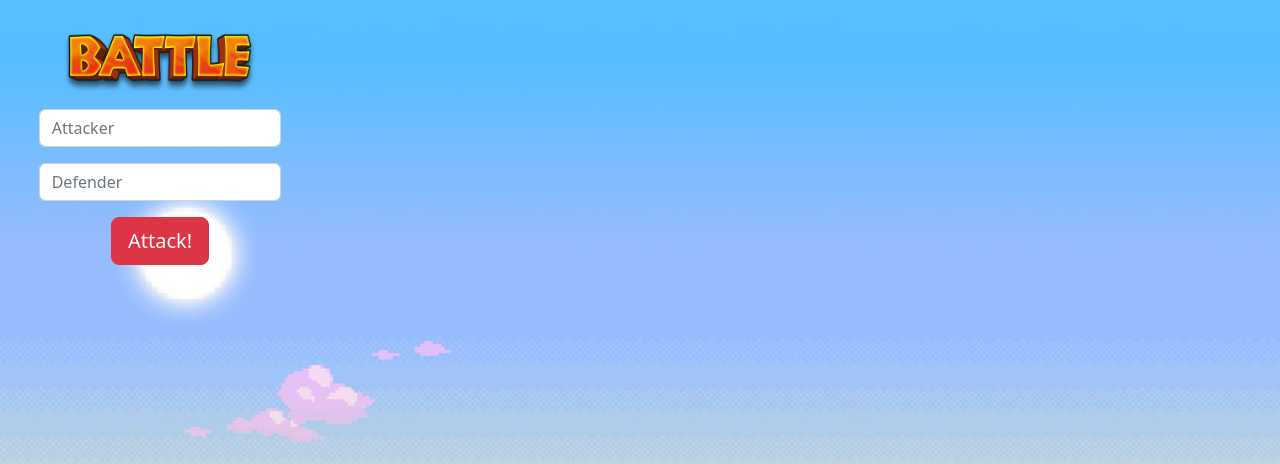
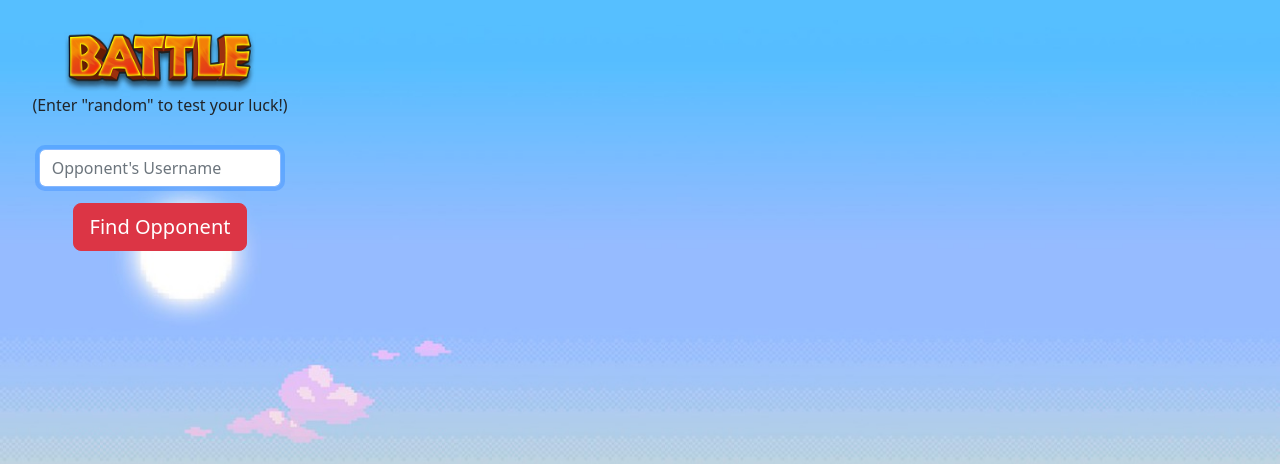
Before and after one commit to ToddGallegos/pokemon_game, a Flask app: page /battle in a window 1280 px wide. Shown: the part 56-520 px from the top of the page. Run offline with Flask 3, Linux system fonts and the light colour scheme; the visitor is signed in with stand-in values (Sample User, id 1); data that the repository does not hold is empty.

Commit message:
freaking mess

```diff
--- a/app/forms.py
+++ b/app/forms.py
@@ -3,11 +3,11 @@ from wtforms import StringField, PasswordField, SubmitField
 from wtforms.validators import DataRequired, EqualTo
 
 class PokemonCatcherForm(FlaskForm):
-    pokemon_name = StringField("Pokemon Name", validators = [DataRequired()])
+    pokemon_name = StringField("Pokemon Name", validators = [DataRequired()], render_kw={'autofocus': True})
     submit = SubmitField()
 
 class SignUpForm(FlaskForm):
-    user_name = StringField("User Name", validators= [DataRequired()])
+    user_name = StringField("User Name", validators= [DataRequired()], render_kw={'autofocus': True})
     email = StringField("Email", validators = [DataRequired()])
     password = PasswordField("Password", validators=[DataRequired()])
     confirm_password = PasswordField("Confirm Password", validators=[DataRequired(), EqualTo('password')])
@@ -16,11 +16,15 @@ class SignUpForm(FlaskForm):
     submit = SubmitField()
 
 class SignInForm(FlaskForm):
-    user_name = StringField("User Name", validators= [DataRequired()])
+    user_name = StringField("User Name", validators= [DataRequired()], render_kw={'autofocus': True})
     password = PasswordField("Password", validators=[DataRequired()])
     submit = SubmitField()
 
 class AttackForm(FlaskForm):
-    attacker = StringField("Attacker", validators=[DataRequired()])
+    attacker = StringField("Attacker", validators=[DataRequired()], render_kw={'autofocus': True})
     defender = StringField("Defender", validators=[DataRequired()])
     submit = SubmitField()
+
+class UserAttackForm(FlaskForm):
+    opponent = StringField("Opponent username", validators=[DataRequired()], render_kw={'autofocus': True})
+    submit_user = SubmitField()
--- a/app/routes.py
+++ b/app/routes.py
@@ -1,9 +1,10 @@
 from app import app
 from flask import render_template, request, redirect, url_for, flash
-from .forms import PokemonCatcherForm, SignUpForm, SignInForm, AttackForm
+from .forms import PokemonCatcherForm, SignUpForm, SignInForm, AttackForm, UserAttackForm
 from .models import User, Pokemon
 import requests
 from flask_login import login_user, logout_user, current_user
+from random import randint
 
 @app.route('/')
 def homepage():
@@ -15,9 +16,8 @@ def pokemon():
     if request.method == "POST":
         if form.validate():
             pokemon_name = form.pokemon_name.data
-
             def pokemon_info(p_name):
-                response = requests.get(f'https://pokeapi.co/api/v2/pokemon/{p_name.lower()}')
+                response = requests.get(f'https://pokeapi.co/api/v2/pokemon/{p_name}')
                 if response.ok:
                     my_pokemon = {'pokemon_name': response.json()['forms'][0]['name'],
                                 'base_hp': response.json()['stats'][0]['base_stat'],
@@ -28,8 +28,11 @@ def pokemon():
                                 'front_shiny_sprite': response.json()['sprites']['front_default']}
                     return my_pokemon
 
-            the_pokemon = pokemon_info(pokemon_name)
-
+            if pokemon_name.lower() == "random":
+                pokemon_index = randint(1, 1279)
+                the_pokemon = pokemon_info(pokemon_index)
+            else:
+                the_pokemon = pokemon_info(pokemon_name.lower())
 
             if current_user.is_authenticated:
 
@@ -68,27 +71,99 @@ def mypokemon():
     pokemons = Pokemon.query.filter_by(user_id = current_user.id)
     return render_template('mypokemon.html', pokemons = pokemons)
 
-@app.route('/battle')
+@app.route('/battle', methods = ["GET", "POST"])
 def battle():
     form = AttackForm()
+    opponentform = UserAttackForm()
     pokemons = Pokemon.query.filter_by(user_id = current_user.id)
+
     if request.method == "POST":
+        if opponentform.validate():
+            opponent_user_name = opponentform.opponent.data
+            opp = User.query.filter_by(user_name = opponent_user_name).first()
+
+            if opponent_user_name.lower() == "random":
+                opponents = User.query.all()
+                randomindex = randint(0, len(opponents) - 1)
+                opponent_user_name = opponents[randomindex].user_name
+                while opponent_user_name == current_user.user_name:
+                    randomindex = randint(0, len(opponents) - 1)
+                    opponent_user_name = opponents[randomindex].user_name
+                enemy_pokemons = Pokemon.query.join(User).filter(User.user_name == opponent_user_name).all()
+                return render_template('battle.html', pokemons = pokemons, form = form, opponentform = opponentform, enemy_pokemons = enemy_pokemons, opponent_user_name = opponent_user_name)
+            if opp:
+                enemy_pokemons = Pokemon.query.join(User).filter(User.user_name == opponent_user_name).all()
+                if form.validate():
+                    attacker = form.attacker.data.capitalize()
+                    defender = form.defender.data.capitalize()
+
+                    pokemon1 = Pokemon.query.filter_by(pokemon_name = attacker)
+                    pokemon2 = Pokemon.query.filter_by(pokemon_name = defender)
+                    return redirect(url_for('fight'))
+                return render_template('battle.html', pokemons = pokemons, form = form, opponentform = opponentform, enemy_pokemons = enemy_pokemons, opponent_user_name = opponent_user_name)
+            else:
+                flash("User does not exist.")
+                return redirect(url_for('battle'))
+    return render_template('battle.html', pokemons = pokemons, form = form, opponentform = opponentform)
+
+@app.route('/battle/<opponent_user_name>/fight', methods = ["GET", "POST"])
+def fight(opponent_user_name):
+    form = AttackForm()
+    opponentform = UserAttackForm()
+    opponentform.opponent.data = opponent_user_name
+    pokemons = Pokemon.query.filter_by(user_id = current_user.id).all()
+    enemy_pokemons = Pokemon.query.join(User).filter(User.user_name == opponent_user_name).all()
+    if request.method == "POST":
+        # if opponentform.validate():
+        #     redirect(url_for(battle))
         if form.validate():
             attacker = form.attacker.data.capitalize()
             defender = form.defender.data.capitalize()
 
-            pokemon1 = Pokemon.query.filter_by(pokemon_name = attacker)
-            pokemon2 = Pokemon.query.filter_by(pokemon_name = defender)
+            pokemon1 = Pokemon.query.filter_by(pokemon_name = attacker).first()
+            pokemon2 = Pokemon.query.filter_by(pokemon_name = defender).first()
+            if pokemon1 not in pokemons:
+                form.attacker.data = ''
+            if pokemon2 not in enemy_pokemons:
+                form.defender.data = ''
+            if pokemon2 in enemy_pokemons and pokemon1 in pokemons:
+                pokemon1.attack(pokemon2)
+                enemy_pokemons = Pokemon.query.join(User).filter(User.user_name == opponent_user_name).all()
+                pokemons = Pokemon.query.filter_by(user_id = current_user.id).all()
+                if not pokemon2:
+                    form.defender.data = ''
 
-    return render_template('battle.html', pokemons = pokemons, form = form)
+                if enemy_pokemons:
+                    if len(enemy_pokemons) > 1:
+                        enemy_pokemons[randint(0, len(enemy_pokemons) - 1)].attack(pokemon1)
+                        pokemons = Pokemon.query.filter_by(user_id = current_user.id).all()
+                        if not pokemon1:
+                            form.attacker.data = ''
 
+                    else:
+                        enemy_pokemons[0].attack(pokemon1)
+                        pokemons = Pokemon.query.filter_by(user_id = current_user.id).all()
+                else:
+                    flash("You won!")
+                    return redirect(url_for('homepage'))
+                if not pokemons:
+                    flash("You lost!")
+                    return redirect(url_for('homepage'))
+            if not pokemon1:
+                form.attacker.data = ''
+            if not pokemon2:
+                form.defender.data = ''
+            return render_template('battle.html', pokemons = pokemons, form = form, opponentform = opponentform, enemy_pokemons = enemy_pokemons, opponent_user_name = opponent_user_name)
+        return render_template('battle.html', pokemons = pokemons, form = form, opponentform = opponentform, enemy_pokemons = enemy_pokemons, opponent_user_name = opponent_user_name)
+
+    return render_template('battle.html', pokemons = pokemons, form = form, opponentform = opponentform, enemy_pokemons = enemy_pokemons, opponent_user_name = opponent_user_name)
 
 @app.route('/mypokemon/<pokemon_id>/delete')
 def delete_pokemon(pokemon_id):
     pokemon = Pokemon.query.get(pokemon_id)
     if current_user.id != pokemon.user_id:
         flash("That Pokemon doesn't belong to you.")
-        redirect(url_for('mypokemon'))
+        return redirect(url_for('mypokemon'))
     pokemon.delete_pokemon()
     flash("Pokemon deleted.")
     return redirect(url_for('mypokemon'))
--- a/app/templates/battle.html
+++ b/app/templates/battle.html
@@ -3,19 +3,42 @@
 
 <div class="d-inline-block" style="width:25vw; float:left; margin: 2rem 0 0 0">
     <img style="width:80%; padding-left: 20%" src="{{ url_for('static', filename='battle-logo.png') }}" alt="battle logo">
-    <div style="text-align:center">
-        <form method="POST" class="container col-10">
-            {{ form.hidden_tag() }}
-            {{ form.attacker(style="margin-top:1rem", class='form-control', placeholder='Attacker', autocomplete='off') }}
-            {{ form.defender(style="margin-top:1rem", class='form-control', placeholder='Defender', autocomplete='off') }}
-            {{ form.submit(value="Attack!", style="margin-top:1rem", class="btn btn-danger btn-lg") }}
-        </form>
-    </div>
+    {% if not opponent_user_name %}
+        <p style="text-align:center; font-weight:500">(Enter "random" to test your luck!)</p>
+        <div style="text-align:center; margin-top:2rem">
+            <form method="POST" class="container col-10">
+                {{ opponentform.hidden_tag() }}
+                {{ opponentform.opponent(style="margin-top:1rem", class='form-control', placeholder="Opponent's Username", autocomplete='off') }}
+                {{ opponentform.submit_user(value="Find Opponent", style="margin-top:1rem", class="btn btn-danger btn-lg") }}
+            </form>
+        </div>
+    {% endif %}
+
+    {% if opponent_user_name %}
+        <div style="text-align:center; margin-top:2rem">
+            <h4 style="margin-top:1rem">{{ opponent_user_name }} wants to fight!</h4>
+        </div>
+    {% endif %}
+
+    {% if enemy_pokemons %}
+        <div style="text-align:center; margin-top:3rem">
+            <form action="{{ url_for('fight', opponent_user_name = opponent_user_name) }}" method="POST" class="container col-10">
+                {{ form.hidden_tag() }}
+                {{ form.attacker(style="margin-top:1rem", class='form-control', placeholder='Your Pokemon', autocomplete='off') }}
+                {{ form.defender(style="margin-top:1rem", class='form-control', placeholder="Opponent's Pokemon", autocomplete='off') }}
+                {{ form.submit(value="Attack!", style="margin-top:1rem", class="btn btn-danger btn-lg") }}
+            </form>
+        </div>
+
+        <div style="text-align:center; margin-top:3rem">
+            <a href="/mypokemon" style="width:80%" class="btn btn-primary btn-lg  btn-block active" role="button" aria-pressed="true">Run away!</a>
+        </div>
+    {% endif %}
 </div>
 
 
-<div class="d-inline-block" style="width:70vw; height:90vh">
-<div class="d-inline-block">
+<div class="d-inline-block" style="width:70vw; height:85vh">
+<div class="d-inline-block" style="width:70vw; height: 21.25rem">
     <div class="d-flex justify-content-center flex-wrap">
     {% for pokemon in pokemons %}
         <div class="card" style="width: 10rem; margin:1rem">
@@ -33,9 +56,9 @@
     </div>
 </div>
 
-<div class="d-inline-block">
+<div class="d-inline-block" style="width:70vw; height: 21.25rem">
     <div class="d-flex justify-content-center flex-wrap">
-        {% for pokemon in pokemons %}
+        {% for pokemon in enemy_pokemons %}
             <div class="card" style="width: 10rem; margin:1rem">
                 <img style="width:75%; margin: 0 auto;" src="{{ pokemon.front_shiny_sprite }}" class="card-img-top" alt="{{ pokemon.pokemon_name }}">
                 <div class="card-body">
--- a/app/templates/pokemon.html
+++ b/app/templates/pokemon.html
@@ -3,6 +3,7 @@
 {% block content %}
 
 <h1 style="text-align:center; margin-top: 3%">Pokemon-Catcher</h1>
+<p style="text-align:center; font-weight:500">(Enter "random" to test your luck!)</p>
 <div style="text-align:center">
     <form method="POST" class="container col-3">
         {{ form.hidden_tag() }}
```
Also changed, not shown: app/models.py (+7 -0 lines).
